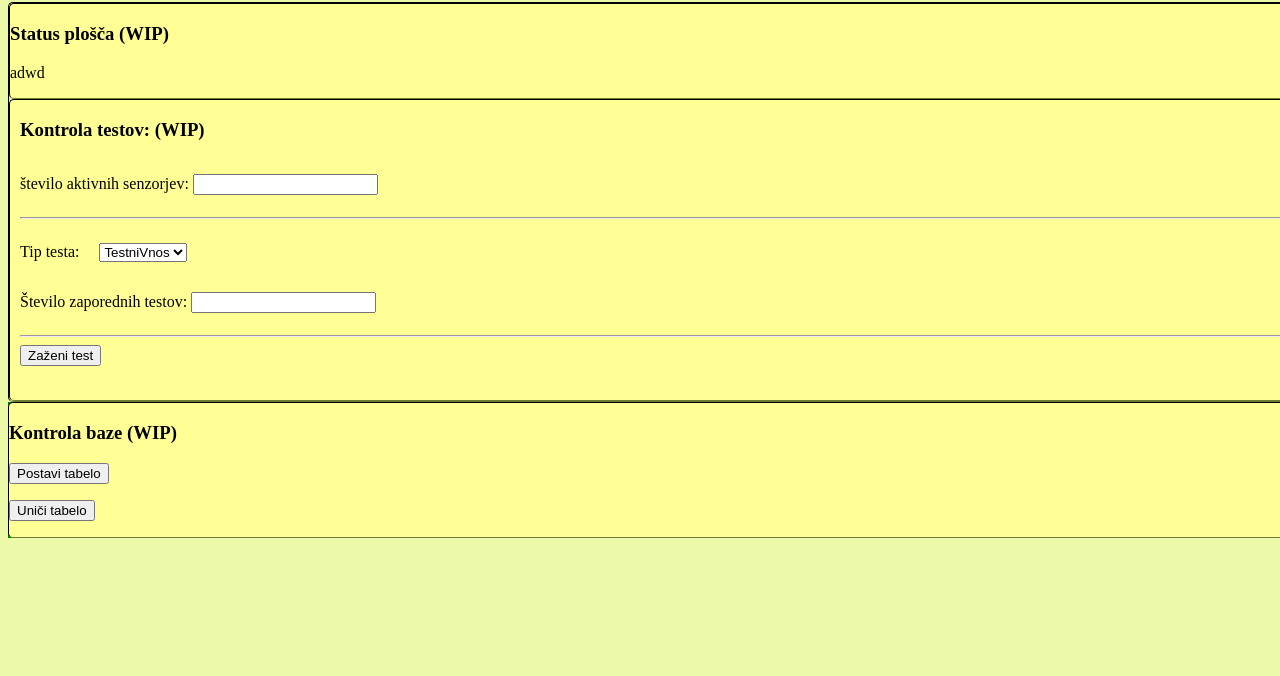
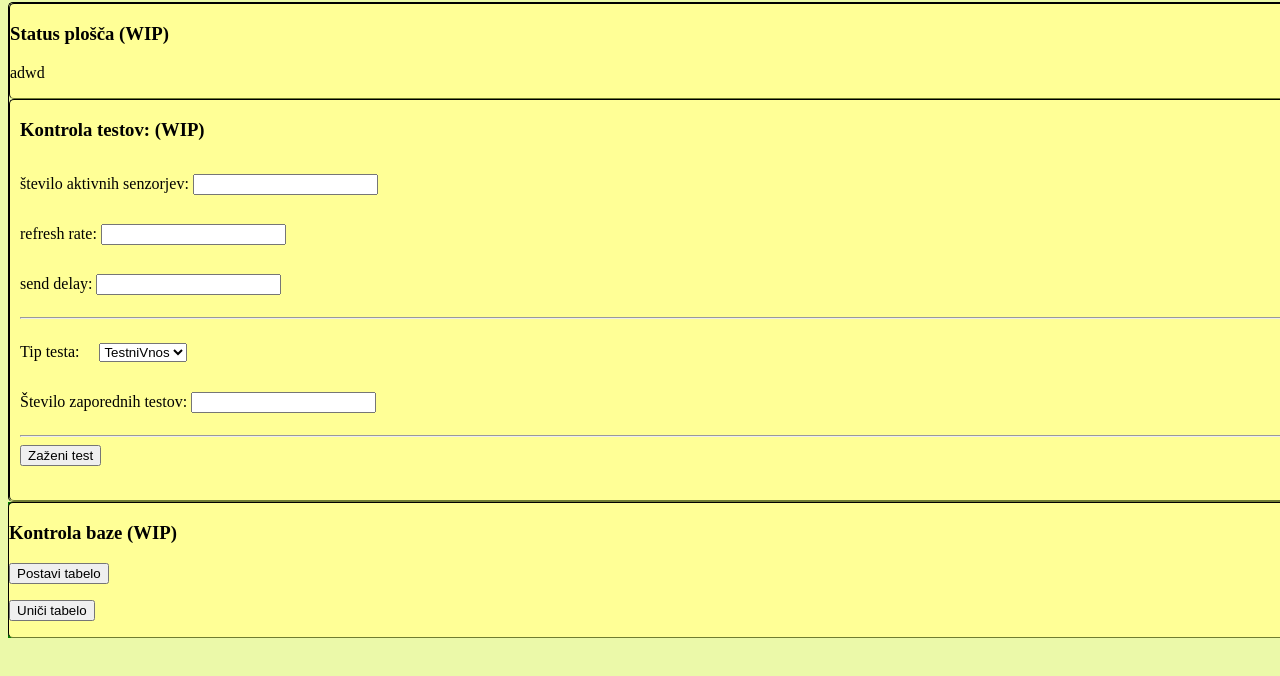
Before and after one commit to am9525/ZZRS-Seminarska, a website: page nodejs/view/ejs/index.ejs in a window 1280 px wide. Shown: the part 64-740 px from the top of the page. Drawn offline with nearby package versions, Linux system fonts and the light colour scheme; files that its build step writes are made by us from their sources.

Commit message:
[index.ejs] v index.ejs sem dodal textfielde za send delay in refresh rate

```diff
--- a/nodejs/view/ejs/index.ejs
+++ b/nodejs/view/ejs/index.ejs
@@ -21,6 +21,10 @@
           <h3>Kontrola testov: (WIP)</h3>
           <form method="post" action="/manager/zacniTestiranje">
             <p class="inline">število aktivnih senzorjev:</p>  <input id="tfStAktSenz" type="text" name="aktSenzorji" class="inline">
+            <br>
+            <p class="inline">refresh rate:</p>  <input id="tfRefRate" type="text" name="RefreshRate" class="inline">
+            <br>
+            <p class="inline">send delay:</p>  <input id="tfSenDel" type="text" name="SendDelay" class="inline">
             <hr>
             <p class="inline">Tip testa:</p><seldiv><select id="izbiraTesta" class="inline" name="izbiraTesta">
                 <option value="TestniVnos">TestniVnos</option>
```
